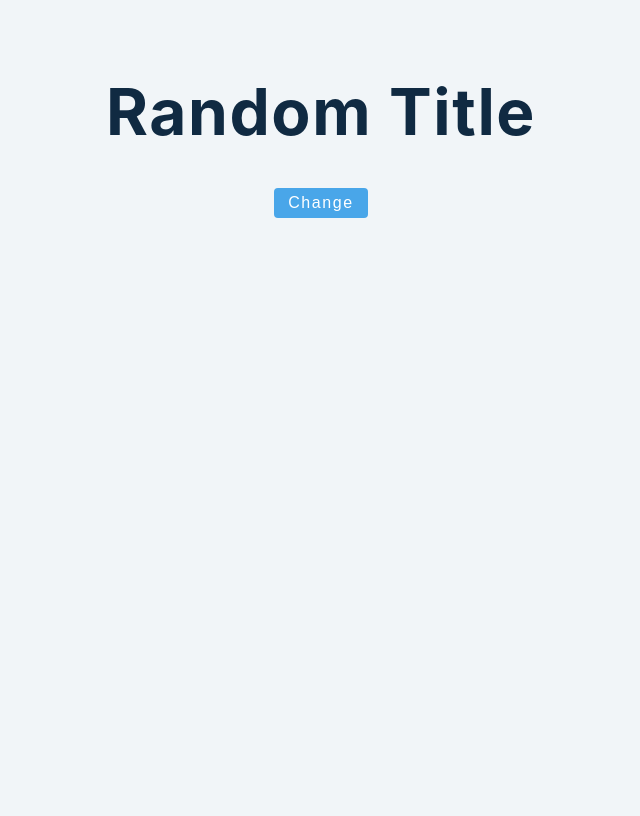
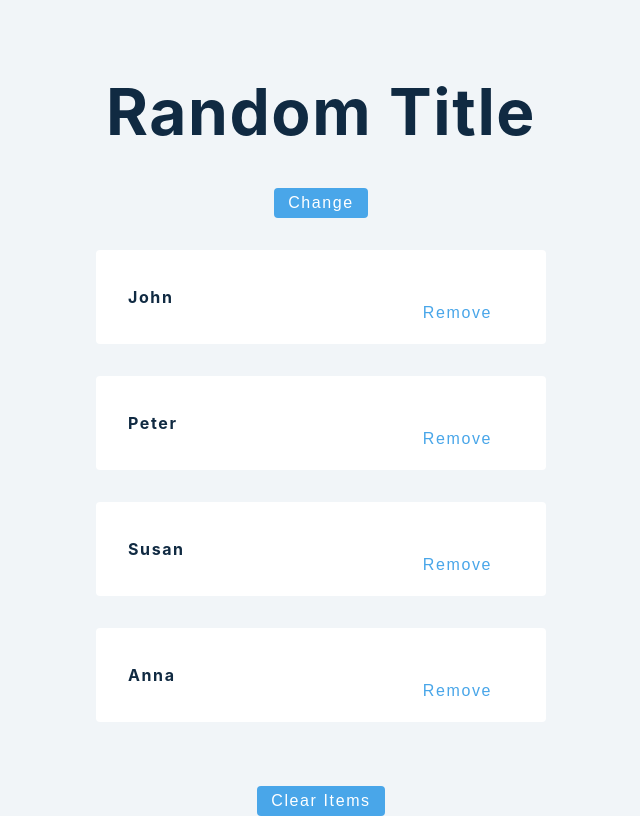
Before and after one commit to swostika61/react-hooks, a React (Create React App) app: page / in a window 1280 px wide. Shown: the whole page, without its empty margins (319-959 px from the left). Built offline with nearby package versions, Linux system fonts and the light colour scheme.

Commit message:
use filter

```diff
--- a/src/App.js
+++ b/src/App.js
@@ -1,10 +1,12 @@
 import './App.css';
-import Setup from "./practice/1-useState/setup/1-error-example";
+import Basic from "./practice/1-useState/setup/1-useStateBasics";
+import Array from "./practice/1-useState/setup/2-useStateArray";
 
 function App() {
   return (
     <div className="container">
-     <Setup />
+     <Basic />
+     <Array />
     </div>
   );
 }
--- /dev/null
+++ b/src/practice/1-useState/setup/2-useStateArray.js
@@ -0,0 +1,28 @@
+import React, { useState } from 'react'
+import { data } from "../../../data";
+
+const useStateArray = () => {
+    const [people, setPeople] = useState(data);
+    const removeItem=(id)=>{
+        let newPeople = people.filter((person)=>person.id !== id);
+        setPeople(newPeople);
+    }
+    return (
+        <>
+            {people.map((person) => {
+                const { id, name } = person; //destructuring
+                return (
+                    <div key={id} className="item">
+                        <h4>{name}</h4>
+                        <button onClick={() => removeItem(id)} className="btn">remove</button>
+                    </div>
+                )
+            })}
+            <button className="btn" onClick={() => setPeople([])}>
+                clear items
+            </button>
+        </>
+    )
+}
+
+export default useStateArray;
```
Also changed, not shown: src/practice/1-useState/setup/1-useStateBasics.js (renamed from src/practice/1-useState/setup/1-error-example.js).
